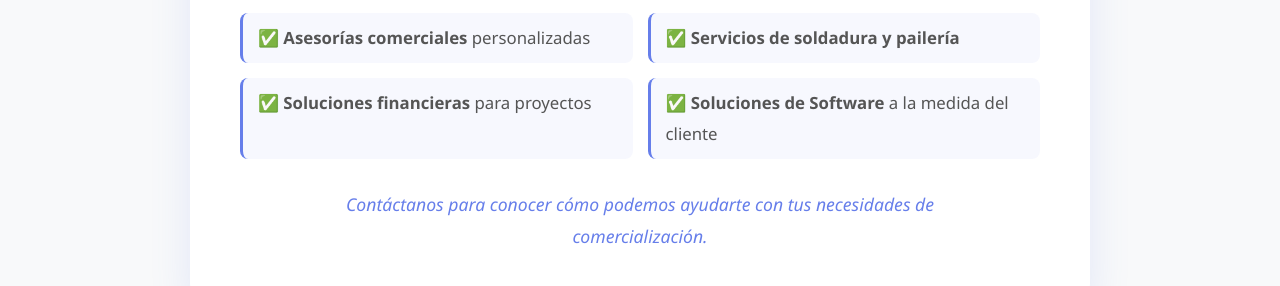
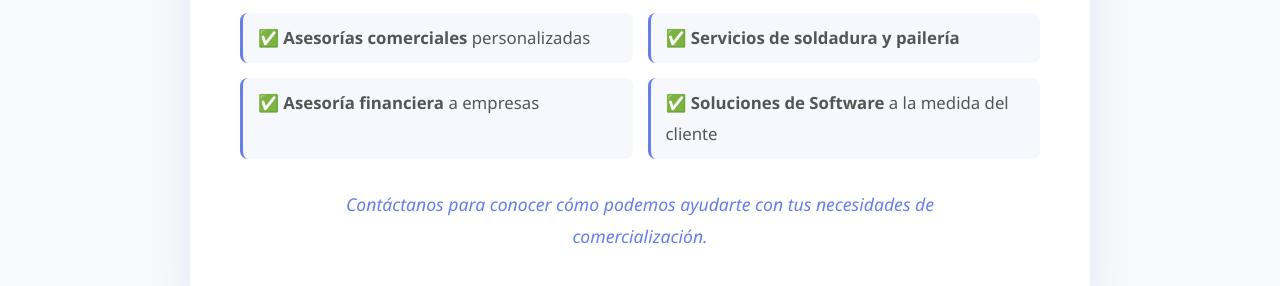
Before and after one commit to gasglz18/lagax, a Jekyll site: the page built from index.md, in a window 1280 px wide and 900 px high, scrolled down 2283 px. Shown: the part 169-455 px from the top of the window. Built offline with Jekyll 4.4.1, drawn with Linux system fonts in a browser that asks for light colours.

Commit message:
Cambiar texto de Soluciones financieras a Asesoría financiera a empresas

```diff
--- a/index.md
+++ b/index.md
@@ -482,7 +482,7 @@ startAutoplay();
     <div class="servicio-item">✅ <strong>Distribución de productos industriales</strong></div>
     <div class="servicio-item">✅ <strong>Asesorías comerciales</strong> personalizadas</div>
     <div class="servicio-item">✅ <strong>Servicios de soldadura y pailería</strong></div>
-    <div class="servicio-item">✅ <strong>Soluciones financieras</strong> para proyectos</div>
+    <div class="servicio-item">✅ <strong>Asesoría financiera</strong> a empresas</div>
     <div class="servicio-item">✅ <strong>Soluciones de Software</strong> a la medida del cliente</div>
   </div>
 
```
Also changed, not shown: 1 other file.
